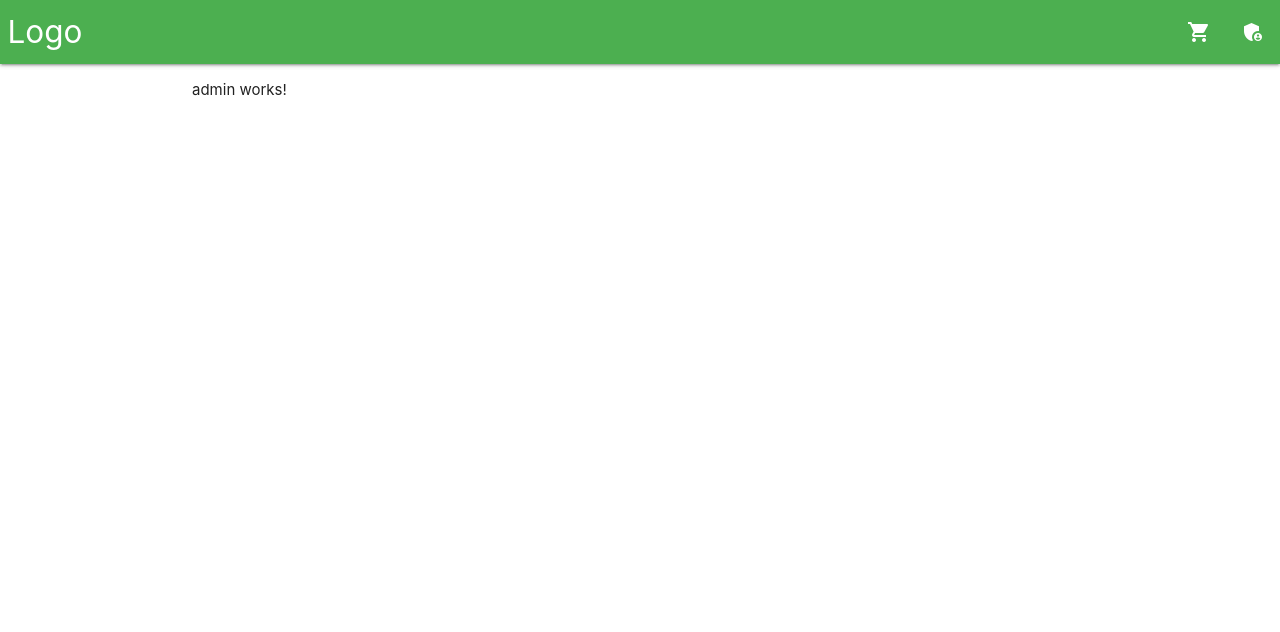
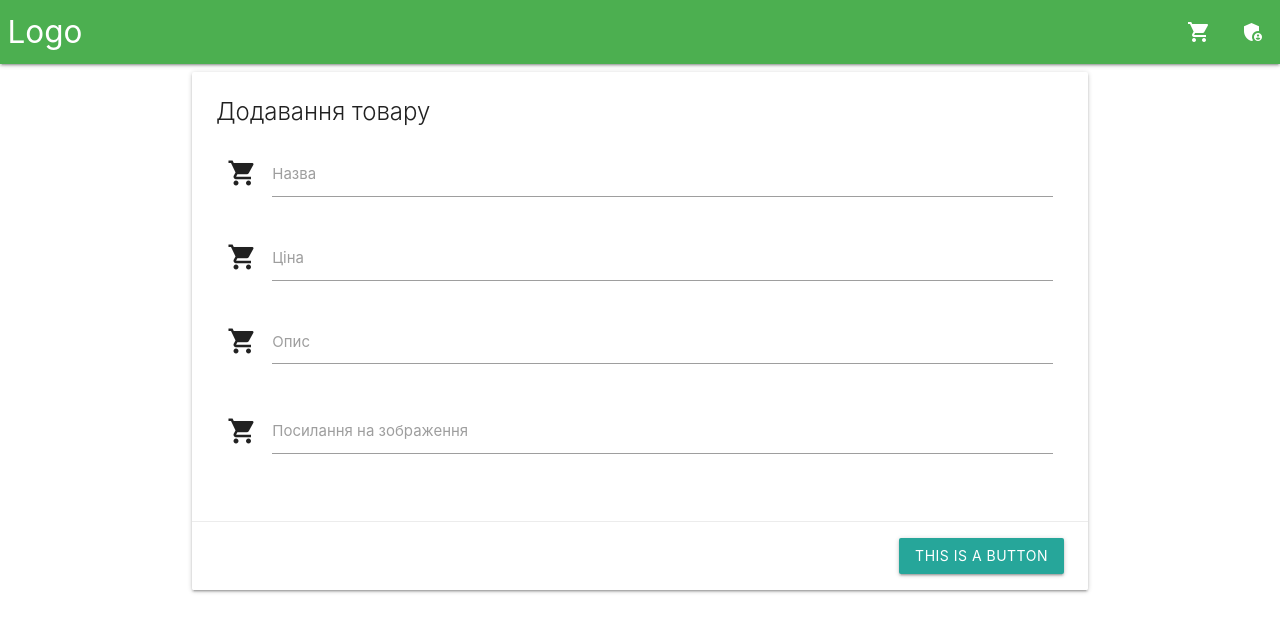
Before and after one commit to Ro18767/poject-angular, an Angular app: page /admin in a window 1280 px wide. Shown: the top 632 px of the page. Built offline with nearby package versions, Linux system fonts and the light colour scheme.

Commit message:
обавил форму для админки(без ввода пароля)

```diff
--- a/src/app/routes/admin/admin.component.html
+++ b/src/app/routes/admin/admin.component.html
@@ -1 +1,65 @@
-<p>admin works!</p>
+<div class="card">
+  <div class="card-content">
+    <span class="card-title">Додавання товару</span>
+
+    <div class="row">
+      <div class="input-field col s12">
+        <i class="material-icons prefix">shopping_cart</i>
+        <input
+          id="title"
+          name="title"
+          value=""
+          type="text"
+          class="validate"
+          required
+        />
+        <label for="title">Назва</label>
+      </div>
+
+      <div class="input-field col s12">
+        <i class="material-icons prefix">shopping_cart</i>
+        <input
+          id="price"
+          name="price"
+          value=""
+          type="number"
+          step="1"
+          min="1"
+          class="validate"
+          required
+        />
+        <label for="price">Ціна</label>
+      </div>
+      <div class="input-field col s12">
+        <i class="material-icons prefix">shopping_cart</i>
+        <textarea
+          id="description"
+          name="description"
+          class="validate materialize-textarea"
+          required
+        ></textarea>
+        <label for="description">Опис</label>
+      </div>
+
+      <div class="input-field col s12">
+        <i class="material-icons prefix">shopping_cart</i>
+        <input
+          ngModel
+          #image_url
+          id="image_url"
+          name="image_url"
+          value=""
+          type="text"
+          (input)="handle_image_url_input($event)"
+          (change)="handle_image_url_change($event)"
+          required
+        />
+        <label for="image_url">Посилання на зображення</label>
+      </div>
+    </div>
+  </div>
+
+  <div class="card-action right-align">
+    <button type="button" class="btn">This is a button</button>
+  </div>
+</div>
--- a/src/app/routes/admin/admin.component.ts
+++ b/src/app/routes/admin/admin.component.ts
@@ -2,8 +2,45 @@ import { Component } from '@angular/core';
 
 @Component({
   templateUrl: './admin.component.html',
-  styleUrls: ['./admin.component.scss']
+  styleUrls: ['./admin.component.scss'],
 })
 export class AdminComponent {
+  handle_image_url_input(event: Event) {
+    let image_url = event.target as HTMLInputElement;
+    if (!image_url) return;
+    image_url.classList.remove('valid', 'invalid');
+  }
 
+  async handle_image_url_change(event: Event) {
+    let image_url = event.target as HTMLInputElement;
+    if (!image_url) return;
+
+    try {
+      let url = new URL(image_url.value);
+      let image = new Image();
+
+      await new Promise<void>((resolve, reject) => {
+        function load_function() {
+          resolve();
+          image.removeEventListener('load', load_function);
+          image.removeEventListener('error', error_function);
+        }
+        function error_function() {
+          reject();
+          image.removeEventListener('load', load_function);
+          image.removeEventListener('error', error_function);
+        }
+
+        image.addEventListener('load', load_function);
+        image.addEventListener('error', error_function);
+
+        image.src = url.toString();
+      });
+
+      image_url.classList.add('valid');
+    } catch {
+      image_url.classList.add('invalid');
+    }
+    console.log(image_url.classList.toString());
+  }
 }
```
